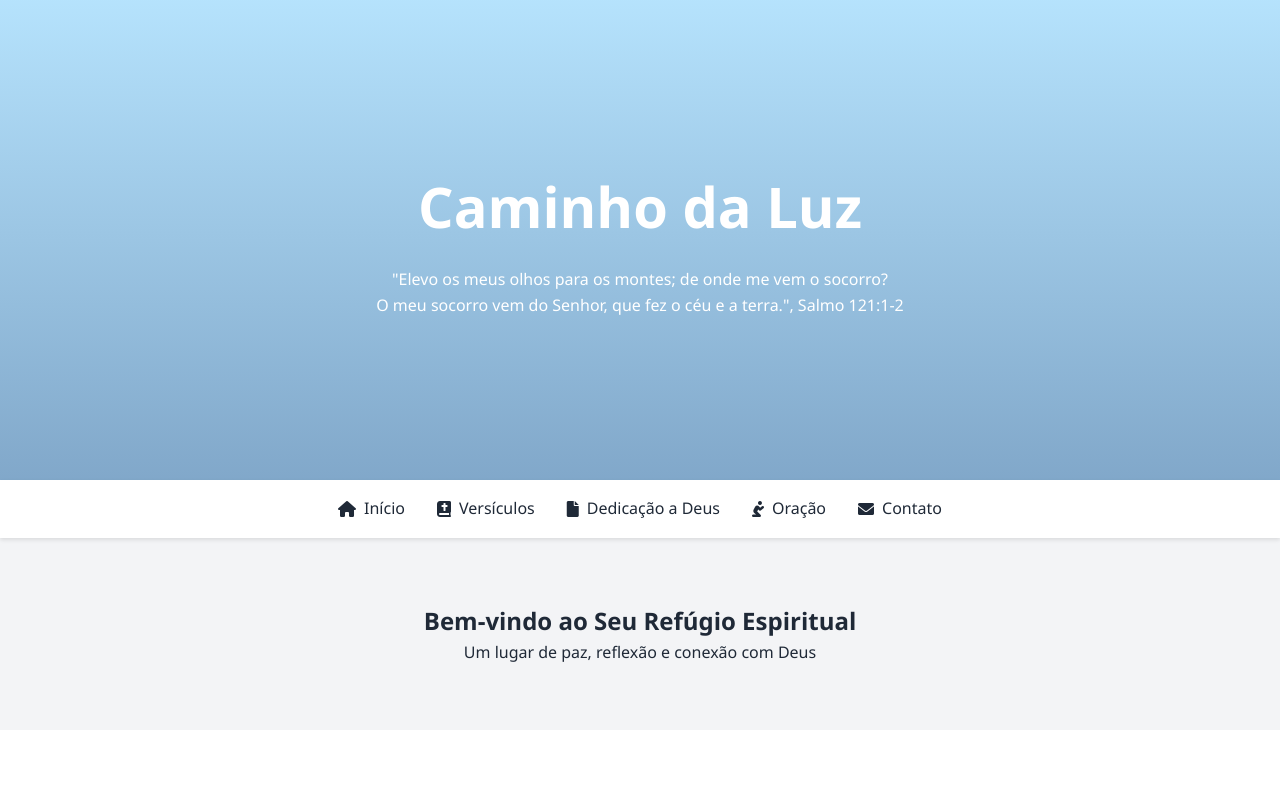
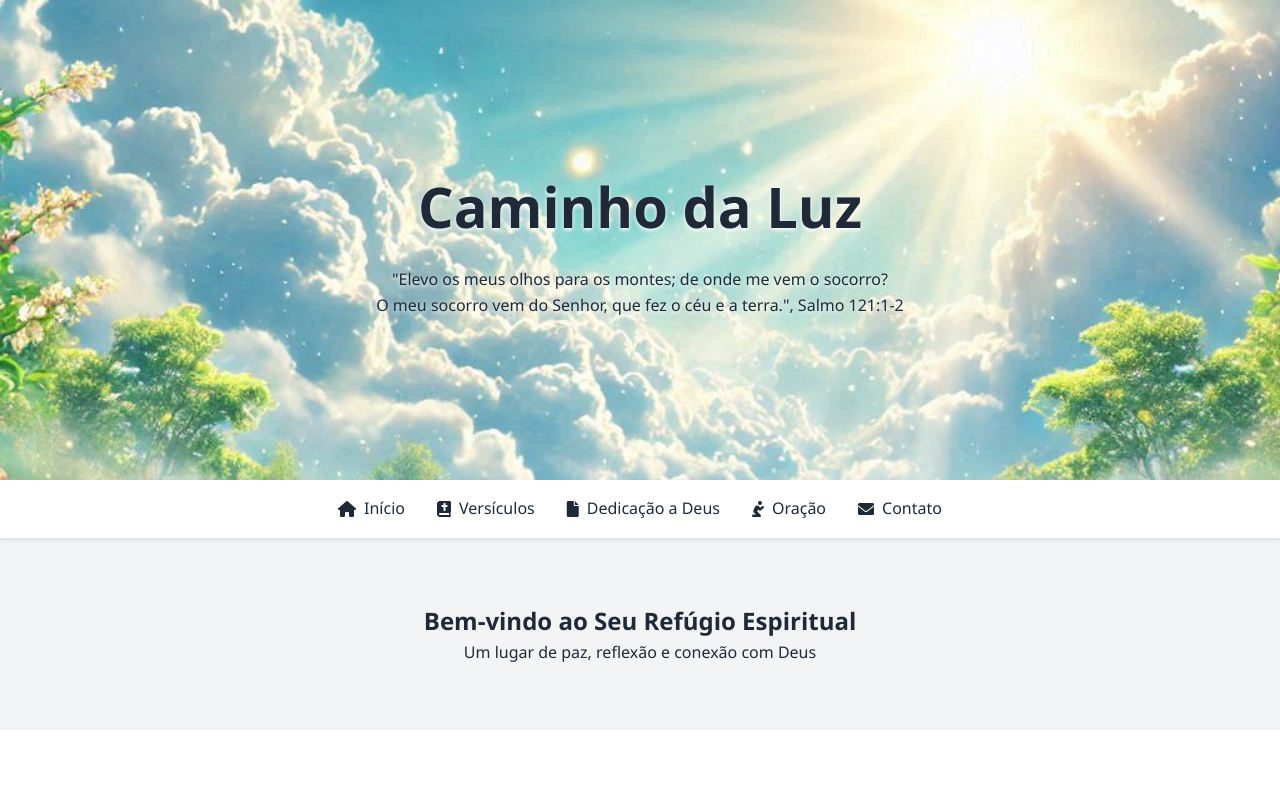
Before and after one commit to fvandrad/deus, a plain HTML site: page index.html in a window 1280 px wide. Shown: the top 791 px of the page. Drawn offline with Linux system fonts and the light colour scheme.

Commit message:
Enviando imagens

```diff
--- a/styles.css
+++ b/styles.css
@@ -23,13 +23,16 @@ body {
 /* Header */
 .header {
     height: 60vh;
-    background: linear-gradient(rgba(108, 198, 250, 0.5), rgba(4, 81, 149, 0.5)),
-                url('path-to-your-header-image.jpg') center/cover;
+    background: url('images/um-lindo-caminho-para-o-ceu-2.png');
+    background-position: center 20%;
+    /* Ajuste a porcentagem conforme necessário */
+    background-size: cover;
     display: flex;
     align-items: center;
     justify-content: center;
     text-align: center;
-    color: white;
+    color: var(--text-color);
+    text-shadow: 0 2px 4px rgb(255, 255, 255, 1);
 }
 
 .header-content h1 {
@@ -41,7 +44,7 @@ body {
 .nav {
     background: white;
     padding: 1rem;
-    box-shadow: 0 2px 4px rgba(0,0,0,0.1);
+    box-shadow: 0 2px 4px rgba(0, 0, 0, 0.1);
     display: flex;
     justify-content: center;
     gap: 2rem;
@@ -87,7 +90,7 @@ body {
     background: white;
     padding: 2rem;
     border-radius: 10px;
-    box-shadow: 0 2px 4px rgba(0,0,0,0.1);
+    box-shadow: 0 2px 4px rgba(0, 0, 0, 0.1);
 }
 
 .card img {
@@ -106,7 +109,9 @@ body {
 
 .prayer p {
     text-align: left;
+    margin: 0 10%;
 }
+
 /* Footer */
 .footer {
     background-color: var(--text-color);
```
Also changed, not shown: images/um-lindo-caminho-para-o-ceu-1.jpg (added), images/um-lindo-caminho-para-o-ceu-1.png (added), images/um-lindo-caminho-para-o-ceu-2.png (added), images/um-lindo-caminho-para-o-ceu-3.png (added), images/um-lindo-caminho-para-o-ceu.jpg (added), images/um-lindo-caminho-para-o-ceu.png (added).
